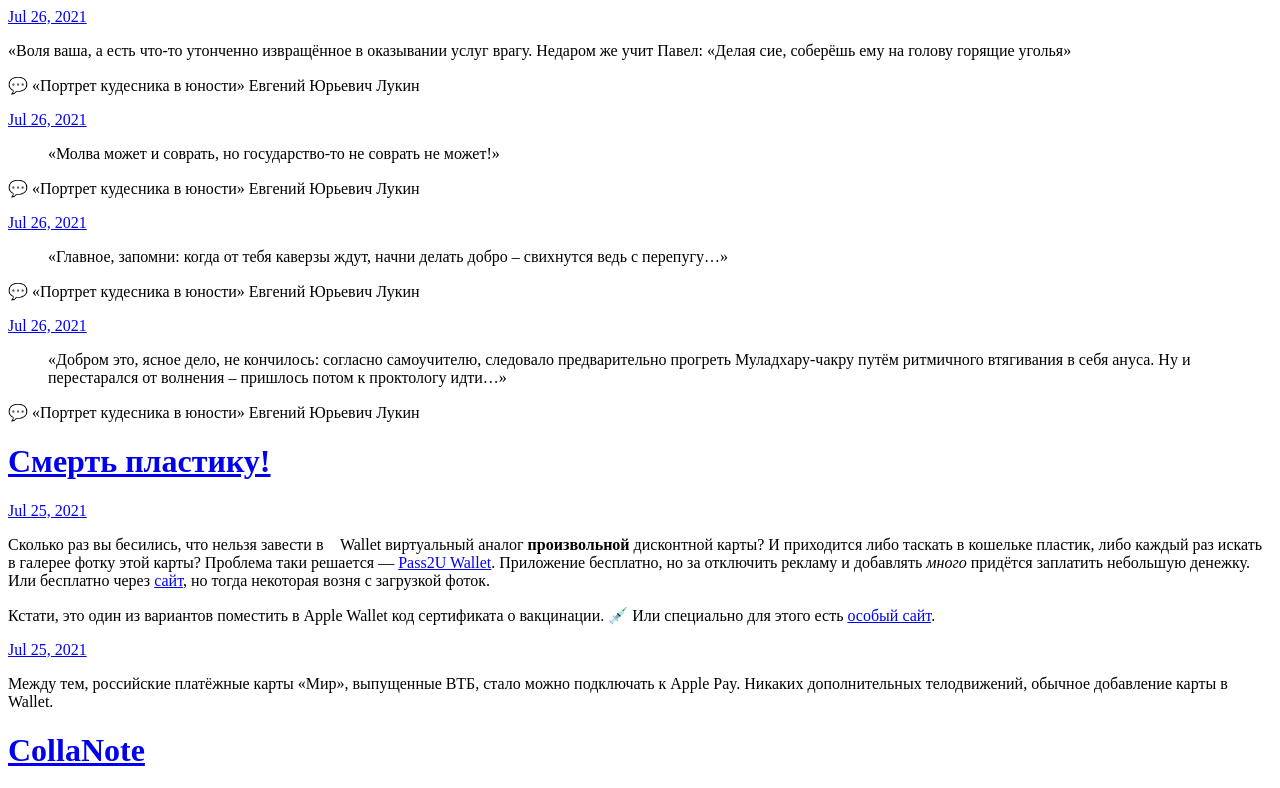
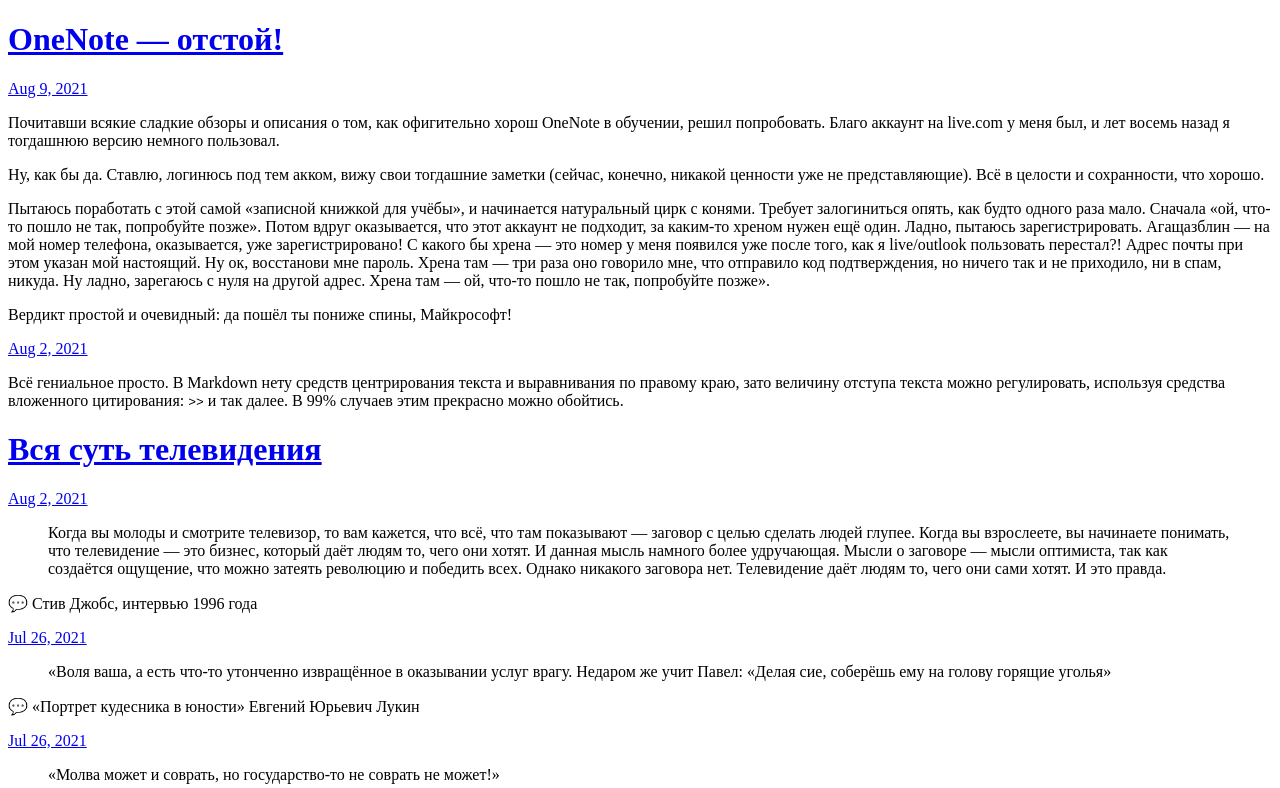
Before and after one commit to DahlSq/Images, a plain HTML site: page index.html in a window 1280 px wide. Shown: the top 788 px of the page. Drawn offline with Linux system fonts and the light colour scheme.

Commit message:
Archiving from Micro.blog.

```diff
--- a/index.html
+++ b/index.html
@@ -24,11 +24,60 @@
 
       <div class="h-entry">
 
+			<h1><a href="https://balandin.blog/2021/08/09/onenote.html">OneNote — отстой!</a></h1>
 
-        <a href="https://balandin.blog/2021/07/26/232526.html" class="u-url"><time class="dt-published" datetime="2021-07-26 23:25:26 &#43;0700">Jul 26, 2021</time></a>
+
+        <a href="https://balandin.blog/2021/08/09/onenote.html" class="u-url"><time class="dt-published" datetime="2021-08-09 20:59:21 &#43;0700">Aug 9, 2021</time></a>
 
         <div class="e-content">
-         	<p>«Воля ваша, а есть что-то утонченно извращённое в оказывании услуг врагу. Недаром же учит Павел: «Делая сие, соберёшь ему на голову горящие уголья»</p>
+         	<p>Почитавши всякие сладкие обзоры и описания о том, как офигительно хорош OneNote в обучении, решил попробовать. Благо аккаунт на live.com у меня был, и лет восемь назад я тогдашнюю версию немного пользовал.</p>
+
+<p>Ну, как бы да. Ставлю, логинюсь под тем акком, вижу свои тогдашние заметки (сейчас, конечно, никакой ценности уже не представляющие). Всё в целости и сохранности, что хорошо.</p>
+
+<p>Пытаюсь поработать с этой самой «записной книжкой для учёбы», и начинается натуральный цирк с конями. Требует залогиниться опять, как будто одного раза мало. Сначала «ой, что-то пошло не так, попробуйте позже». Потом вдруг оказывается, что этот аккаунт не подходит, за каким-то хреном нужен ещё один. Ладно, пытаюсь зарегистрировать. Агащазблин — на мой номер телефона, оказывается, уже зарегистрировано! С какого бы хрена — это номер у меня появился уже после того, как я live/outlook пользовать перестал?! Адрес почты при этом указан мой настоящий. Ну ок, восстанови мне пароль. Хрена там — три раза оно говорило мне, что отправило код подтверждения, но ничего так и не приходило, ни в спам, никуда. Ну ладно, зарегаюсь с нуля на другой адрес. Хрена там — ой, что-то пошло не так, попробуйте позже».</p>
+
+<p>Вердикт простой и очевидный: да пошёл ты пониже спины, Майкрософт!</p>
+
+        </div>
+      </div>
+
+      <div class="h-entry">
+
+
+        <a href="https://balandin.blog/2021/08/02/markdown.html" class="u-url"><time class="dt-published" datetime="2021-08-02 18:46:32 &#43;0700">Aug 2, 2021</time></a>
+
+        <div class="e-content">
+         	<p>Всё гениальное просто. В Markdown нету средств центрирования текста и выравнивания по правому краю, зато величину отступа текста можно регулировать, используя средства вложенного цитирования: <code>&gt;&gt;</code> и так далее. В 99% случаев этим прекрасно можно обойтись.</p>
+
+        </div>
+      </div>
+
+      <div class="h-entry">
+
+			<h1><a href="https://balandin.blog/2021/08/02/090050.html">Вся суть телевидения</a></h1>
+
+
+        <a href="https://balandin.blog/2021/08/02/090050.html" class="u-url"><time class="dt-published" datetime="2021-08-02 09:00:00 &#43;0700">Aug 2, 2021</time></a>
+
+        <div class="e-content">
+         	<blockquote>
+<p>Когда вы молоды и смотрите телевизор, то вам кажется, что всё, что там показывают — заговор с целью сделать людей глупее. Когда вы взрослеете, вы начинаете понимать, что телевидение — это бизнес, который даёт людям то, чего они хотят. И данная мысль намного более удручающая. Мысли о заговоре — мысли оптимиста, так как создаётся ощущение, что можно затеять революцию и победить всех. Однако никакого заговора нет. Телевидение даёт людям то, чего они сами хотят. И это правда.</p>
+</blockquote>
+
+<p>💬 Стив Джобс, интервью 1996 года</p>
+
+        </div>
+      </div>
+
+      <div class="h-entry">
+
+
+        <a href="https://balandin.blog/2021/07/26/232526.html" class="u-url"><time class="dt-published" datetime="2021-07-26 23:25:00 &#43;0700">Jul 26, 2021</time></a>
+
+        <div class="e-content">
+         	<blockquote>
+<p>«Воля ваша, а есть что-то утонченно извращённое в оказывании услуг врагу. Недаром же учит Павел: «Делая сие, соберёшь ему на голову горящие уголья»</p>
+</blockquote>
 
 <p>💬 «Портрет кудесника в юности»
 Евгений Юрьевич Лукин</p>
@@ -39,7 +88,7 @@
       <div class="h-entry">
 
 
-        <a href="https://balandin.blog/2021/07/26/211713.html" class="u-url"><time class="dt-published" datetime="2021-07-26 21:17:13 &#43;0700">Jul 26, 2021</time></a>
+        <a href="https://balandin.blog/2021/07/26/211713.html" class="u-url"><time class="dt-published" datetime="2021-07-26 21:17:00 &#43;0700">Jul 26, 2021</time></a>
 
         <div class="e-content">
          	<blockquote>
@@ -55,7 +104,7 @@
       <div class="h-entry">
 
 
-        <a href="https://balandin.blog/2021/07/26/210620.html" class="u-url"><time class="dt-published" datetime="2021-07-26 21:06:20 &#43;0700">Jul 26, 2021</time></a>
+        <a href="https://balandin.blog/2021/07/26/210620.html" class="u-url"><time class="dt-published" datetime="2021-07-26 21:06:00 &#43;0700">Jul 26, 2021</time></a>
 
         <div class="e-content">
          	<blockquote>
@@ -155,7 +204,7 @@
         <div class="e-content">
          	<p>А вот пример эффектов LivePhoto. Классическая ситуация, водопад.</p>
 
-<p><img src="https://balandin.blog/uploads/2021/5670ad05b2.jpg" width="449" height="600" alt="" /></p>
+<p><img src="uploads/2021/5670ad05b2.jpg" width="449" height="600" alt="" /></p>
 
         </div>
       </div>
@@ -168,7 +217,7 @@
         <div class="e-content">
          	<p>Впервые в длинную поездку не стал брать с собой фотоаппарат, и прямо очень зауважал фотографические возможности iOS. При мало-мальски грамотном подходе позволяет без всякого дополнительного софта делать отличные снимки. Вот пример auto-HDR и панорамы…</p>
 
-<p><img src="https://balandin.blog/uploads/2021/035f65dd34.jpg" width="450" height="600" alt="" /><img src="https://balandin.blog/uploads/2021/af33849afd.jpg" width="600" height="150" alt="" /></p>
+<p><img src="uploads/2021/035f65dd34.jpg" width="450" height="600" alt="" /><img src="uploads/2021/af33849afd.jpg" width="600" height="150" alt="" /></p>
 
         </div>
       </div>
@@ -181,7 +230,7 @@
         <div class="e-content">
          	<p>📕С.Ремез «Тихие игры». Очень слабенькое и инфантильное подобие «Объектов в зеркале заднего вида». На троечку.</p>
 
-<p><img src="https://balandin.blog/uploads/2021/8d7b17a426.jpg" width="383" height="600" alt="" /></p>
+<p><img src="uploads/2021/8d7b17a426.jpg" width="383" height="600" alt="" /></p>
 
         </div>
       </div>
@@ -194,7 +243,7 @@
         <div class="e-content">
          	<p>О.Дивов, «Объекты в зеркале заднего вида». Шикарнейшая книжка про человеков и Систему и про методы нагибания первых в рамках второй. Переиздадут вряд ли, ибо уж больно актуально. Её и в первый-то раз, ещё в 2013, издавать <a href="https://divov.livejournal.com/395485.html">чуть не зассали</a>.</p>
 
-<p><img src="https://balandin.blog/uploads/2021/91a9e69c29.jpg" width="215" height="340" alt="" /></p>
+<p><img src="uploads/2021/91a9e69c29.jpg" width="215" height="340" alt="" /></p>
 
         </div>
       </div>
@@ -276,7 +325,7 @@
         <div class="e-content">
          	<p>История появления на русском языке пресловутого <strong>«Жёлтого тома»</strong>, сиречь «Повести о кольце» в изводе З.Бобырь. <a href="https://www.mirf.ru/book/vlastelin-kolec-v-sssr-pereskaz-bobyr/">Феерическая история</a>, очень познавательно. Наглядная иллюстрация к тезису о том, куда именно ведут дороги, выстланные благими намерениями. При всех своих прочих заслугах одной только этой «Повестью» Бобырь испортила себе карму на двенадцать жизней вперёд.</p>
 
-<p><img src="https://balandin.blog/uploads/2021/882cea14b7.jpg" width="200" height="303" alt="" /></p>
+<p><img src="uploads/2021/882cea14b7.jpg" width="200" height="303" alt="" /></p>
 
         </div>
       </div>
@@ -348,7 +397,7 @@
         <div class="e-content">
          	<p>Хохма из 1976 года, <a href="http://www.mccoys-kecatalogs.com/SpecialSubjects/Zlotnian_Calculator/zlotnian.htm">сувенир</a>, выпускавшийся под видом калькулятора, разработанного для космической программы вымышленной страны. Для счёта на пальцах, буквально. Инструкция очень доставляет, я бы не отказался приобрести…</p>
 
-<p><img src="https://balandin.blog/uploads/2021/649563d63c.jpg" width="403" height="538" alt="" /></p>
+<p><img src="uploads/2021/649563d63c.jpg" width="403" height="538" alt="" /></p>
 
         </div>
       </div>
@@ -372,7 +421,7 @@
         <div class="e-content">
          	<p>Вполне дикая утка с утятами во вполне цивилизованном новосибирском зоопарке. Не пропустите зрелище — прямо в «динозавровом» пруду в полусотне метров от входа по главной аллее.</p>
 
-<p><img src="https://balandin.blog/uploads/2021/65995b503b.jpg" width="600" height="349" alt="" /></p>
+<p><img src="uploads/2021/65995b503b.jpg" width="600" height="349" alt="" /></p>
 
         </div>
       </div>
```
